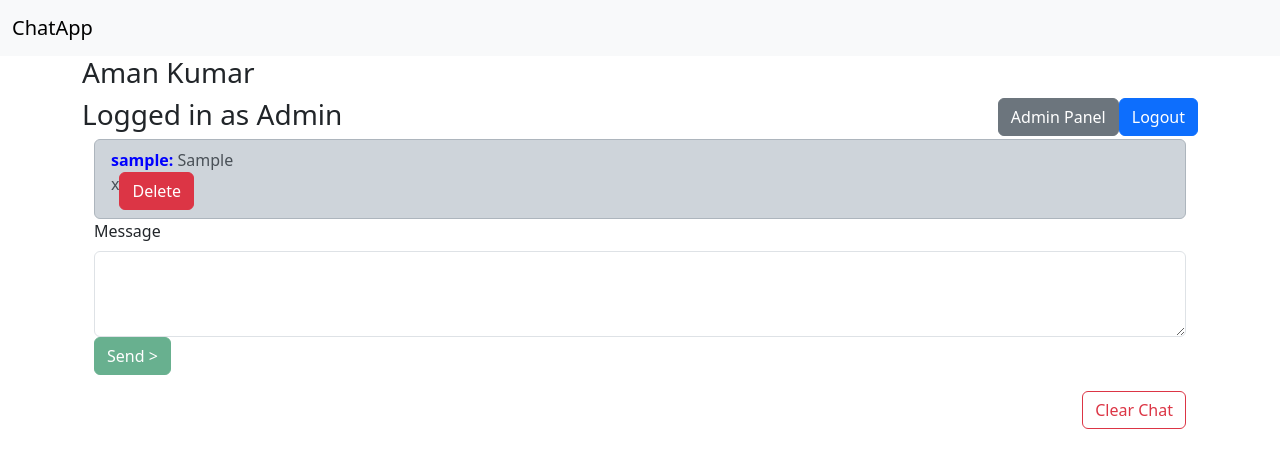
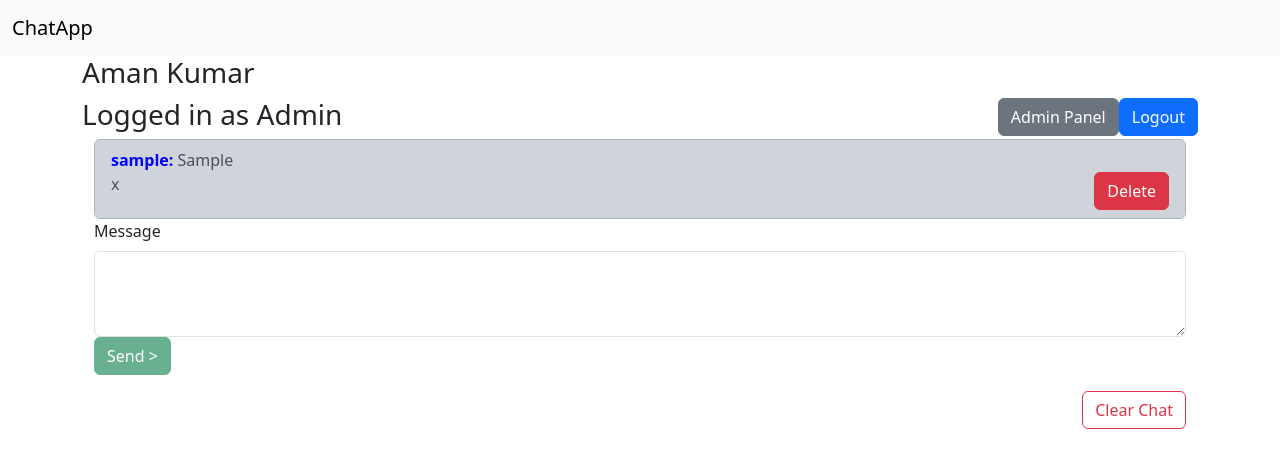
Before and after one commit to hisuperaman/flask_chat_app, a Flask app: page /home in a window 1280 px wide. Shown: the top 468 px of the page. Run offline with Flask 3, Linux system fonts and the light colour scheme; a user stored in the database is signed in; tables that the repository leaves empty hold one stand-in row (values such as "Sample post"); some libraries are stand-ins or nearby versions.

Commit message:
Update app_home.html

```diff
--- a/templates/app_home.html
+++ b/templates/app_home.html
@@ -41,7 +41,7 @@
             {% for msg in msgs|reverse %}
                 <li class="list-group-item list-group-item-dark"><div><span style="color: blue; font-weight: bolder;">{{msg.username}}:</span> <span class="themsg">{{msg.msg}}</span></div>
                     <input type="hidden" class="msgids" name="msgid" id="msgID" value="{{msg.msgid}}">
-                    <div style="float: left;">{{msg.timestamp}}
+                    <div style="float: left; width: 100%;">{{msg.timestamp}}
                     {% if session['uid']==msg['uid'] or session['uid']==admin.uid %}
                         <button type="button" class="btn btn-danger" style="float: right;" id="deleteMsg" onclick="deleteBtn.call(this)">Delete</button>
                     {% endif %}
```
